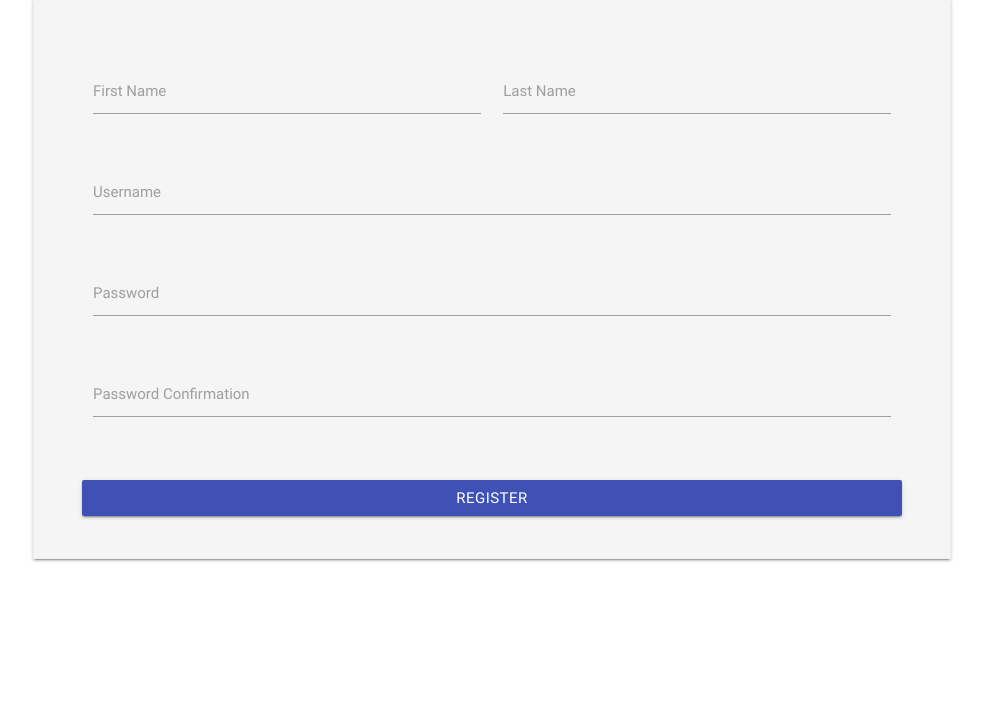
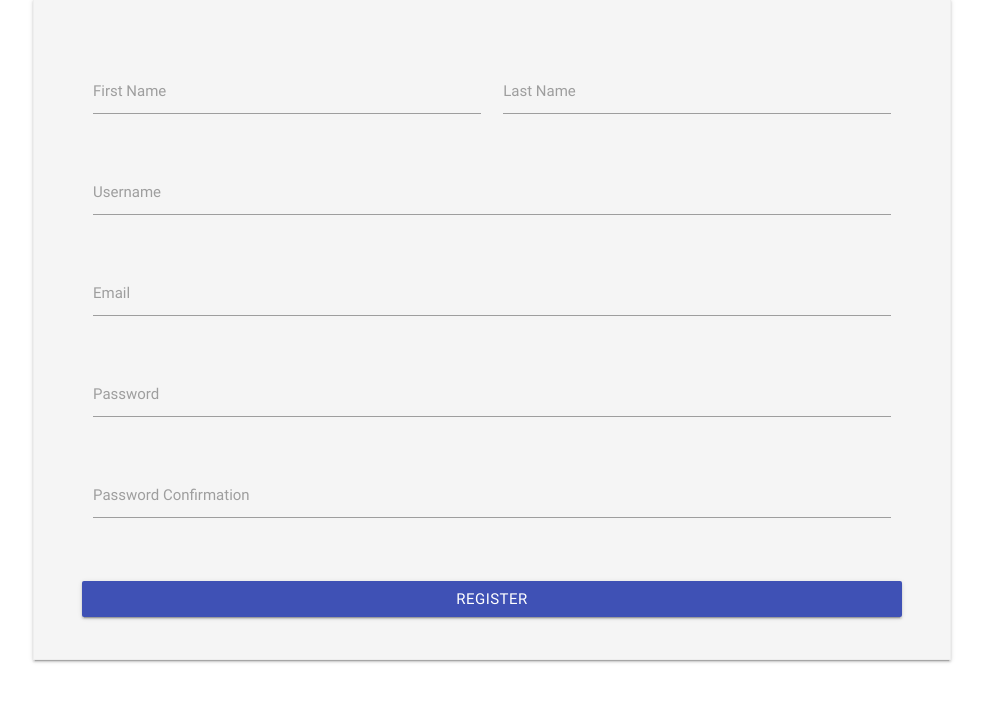
Before and after one commit to kiboliu/Nano-Blogging-Site, a Django app: page /socialnetwork/register in a window 1280 px wide. Shown: the part 50-752 px from the top of the page, without its empty margins (148-1131 px from the left). Run offline with Django 3.2, Linux system fonts and the light colour scheme; data that the repository does not hold is empty; some libraries are stand-ins or nearby versions.

Commit message:
add the email confirmation

```diff
--- /dev/null
+++ b/PJ/config.ini
@@ -0,0 +1,5 @@
+[Email]
+Host: smtp.andrew.cmu.edu
+Port: 405
+User: AndrewID
+Password: PassWord
--- a/PJ/socialnetwork/forms.py
+++ b/PJ/socialnetwork/forms.py
@@ -8,6 +8,8 @@ MAX_UPLOAD_SIZE = 2500000
 class RegistrationForm(forms.Form):
     first_name = forms.CharField(max_length=20)
     last_name = forms.CharField(max_length=20)
+    email = forms.CharField(max_length=50,
+                            widget=forms.EmailInput())
     username = forms.CharField(max_length=20)
     password1 = forms.CharField(max_length=200,
                                 label='Password',
--- a/PJ/socialnetwork/templates/socialnetwork/registration.html
+++ b/PJ/socialnetwork/templates/socialnetwork/registration.html
@@ -38,6 +38,13 @@
 
     <div class='row'>
         <div class='input-field col s12'>
+            {{form.email}}
+            <label for='email'>Email</label>
+        </div>
+    </div>
+
+    <div class='row'>
+        <div class='input-field col s12'>
             <input class='validate' type='password' name='password1' id='password1' />
             <label for='password'>Password</label>
         </div>
--- a/PJ/socialnetwork/urls.py
+++ b/PJ/socialnetwork/urls.py
@@ -15,4 +15,6 @@ urlpatterns = [
     url(r'^photo/(?P<user>\w+)$', views.get_photo, name="photo"),
     url(r'^follow/(?P<user>\w+)$', views.follow, name='follow'),
     url(r'^unfollow/(?P<user>\w+)$', views.unfollow, name='unfollow'),
+    url(r'^confirm-registration/(?P<username>[a-zA-Z0-9_@\+\-]+)/(?P<token>[a-z0-9\-]+)$',
+        views.confirm_registration, name='confirm'),
 ]
--- a/PJ/socialnetwork/views.py
+++ b/PJ/socialnetwork/views.py
@@ -1,4 +1,4 @@
-from django.shortcuts import render, redirect
+from django.shortcuts import render, redirect, get_object_or_404
 from django.http import HttpResponse, Http404
 from django.urls import reverse
 from django.core.exceptions import ObjectDoesNotExist
@@ -9,6 +9,11 @@ from django.contrib.auth.models import User
 from django.contrib.auth import login, authenticate
 
 from django.db import transaction
+
+# Used to generate a one-time-use token to verify a user's email address
+from django.contrib.auth.tokens import default_token_generator
+# Used to send mail from within Django
+from django.core.mail import send_mail
 
 from django.views.decorators.csrf import ensure_csrf_cookie
 
@@ -167,14 +172,44 @@ def register(request):
     new_user = User.objects.create_user(first_name=form.cleaned_data['first_name'],
                                         last_name=form.cleaned_data['last_name'],
                                         username=form.cleaned_data['username'],
-                                        password=form.cleaned_data['password1'])
+                                        password=form.cleaned_data['password1'],
+                                        email=form.cleaned_data['email'])
+    new_user.is_active = False
     new_user.save()
     new_profile = Profile(user=new_user,
                           first_name=form.cleaned_data['first_name'],
                           last_name=form.cleaned_data['last_name'])
     new_profile.save()
-    new_user = authenticate(username=request.POST['username'],
-                            password=request.POST['password1'])
 
-    login(request, new_user)
-    return redirect(reverse('home'))
+    # add the email confirmation step
+    token = default_token_generator.make_token(new_user)
+
+    email_body = """
+    Welcome to the Nano-Blogging Site. Please click the link below to
+    verify your email address and complete the registration of your account:
+    http://%s%s
+    """ % (request.get_host(),
+           reverse('confirm', args=(new_user.username, token)))
+    send_mail(subject="Verify your email address",
+              message=email_body,
+              from_email="zhangqil@andrew.cmu.edu",
+              recipient_list=[new_user.email])
+    context['email']=form.cleaned_data['email']
+    return render(request, 'socialnetwork/needs-confirmation.html', context)
+
+    # new_user = authenticate(username=request.POST['username'],
+    #                         password=request.POST['password1'])
+
+    # login(request, new_user)
+    # return redirect(reverse('home'))
+
+@transaction.atomic
+def confirm_registration(request, username, token):
+    user = get_object_or_404(User, username=username)
+
+    if not default_token_generator.check_token(user, token):
+        raise Http404
+
+    user.is_active = True
+    user.save()
+    return render(request, 'socialnetwork/confirmed.html', {})
```
Also changed, not shown: PJ/socialnetwork/templates/socialnetwork/confirmed.html (added, +12 -0 lines), PJ/socialnetwork/templates/socialnetwork/needs-confirmation.html (added, +13 -0 lines), PJ/webapps/settings.py (+19 -0 lines).
